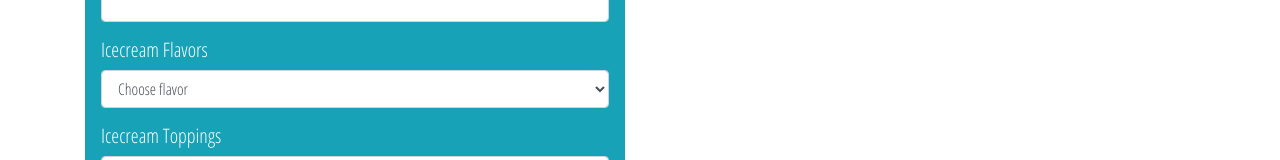
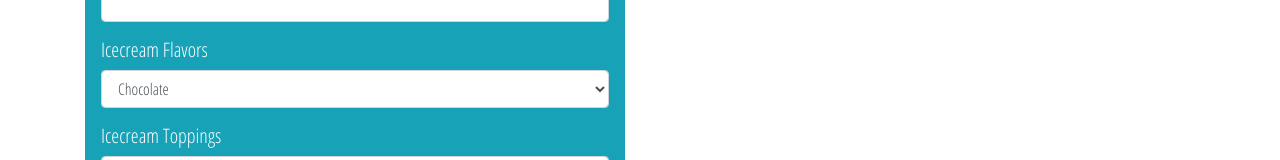
Before and after one commit to RhinoSA/property-listings, a React (Create React App) app: page /forms in a window 1280 px wide. Shown: the part 570-730 px from the top of the page. Built offline with nearby package versions, Linux system fonts and the light colour scheme.

Commit message:
Fixed form

```diff
--- a/src/components/exercises/forms/editor.jsx
+++ b/src/components/exercises/forms/editor.jsx
@@ -137,7 +137,6 @@ export class Editor extends Component {
                 value={this.state.flavor}
                 onChange={this.updateFormValue}
               >
-                <option value="">Choose flavor</option>
                 {this.flavors.map(flavor => (
                   <option value={flavor} key={flavor}>
                     {flavor}
```
